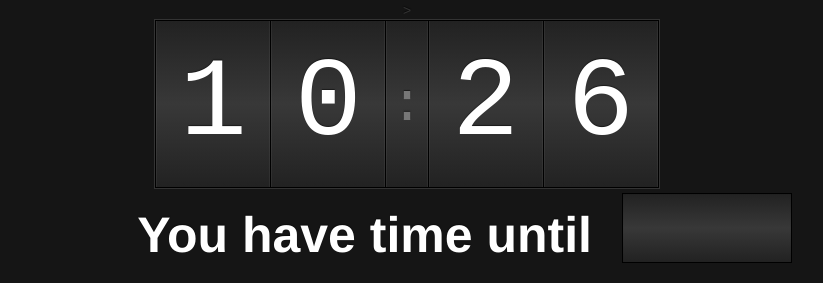
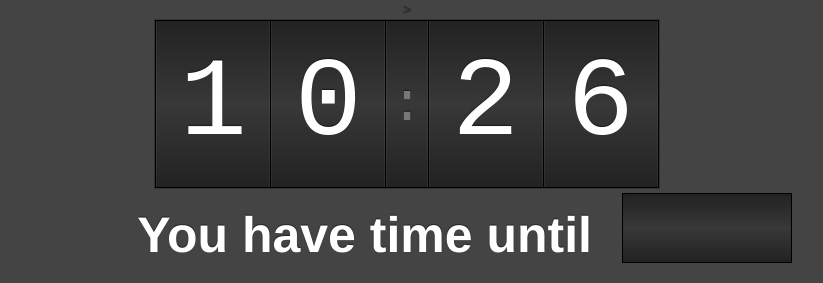
Before and after one commit to industria-vzw/klok, a plain HTML site: page index.html in a window 1280 px wide. Shown: the top 283 px of the page, without its empty margins (233-1056 px from the left). Drawn offline with nearby package versions, Linux system fonts and the light colour scheme.

Commit message:
Changed background color

```diff
--- a/style.css
+++ b/style.css
@@ -3,7 +3,7 @@ body {
   height: 100%; }
 
 body {
-  background: #151515;
+  background: #444;
   /* Adjust font size to to change clock size */
 
   text-align: center;
```
